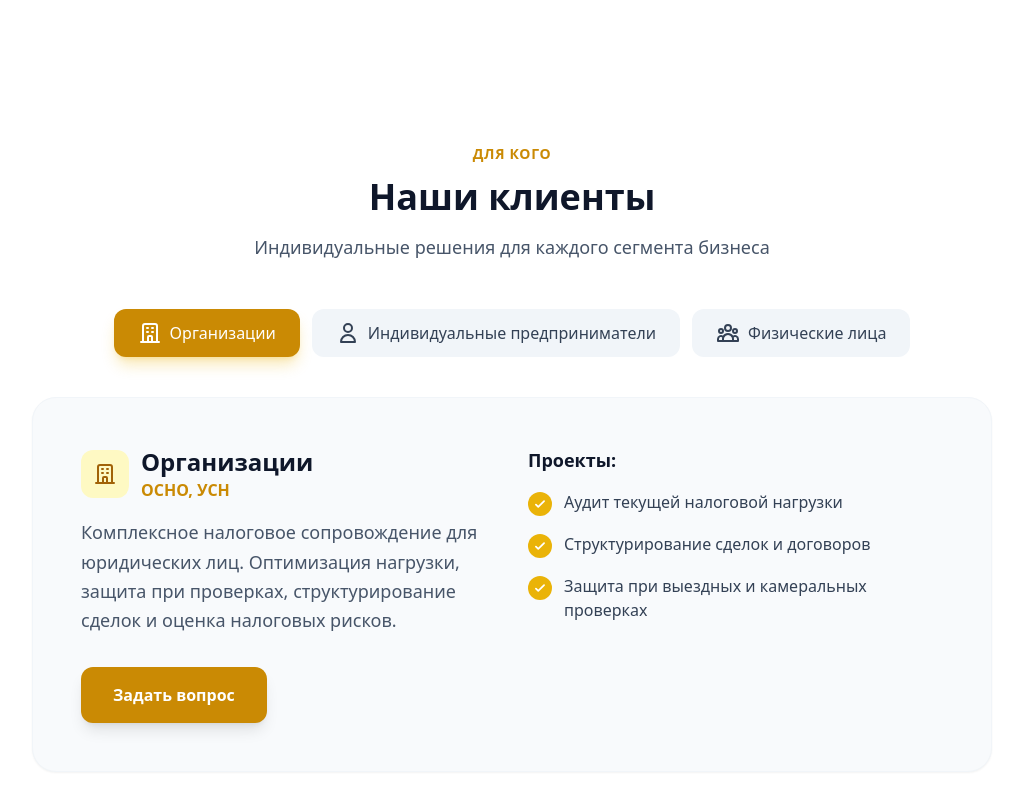
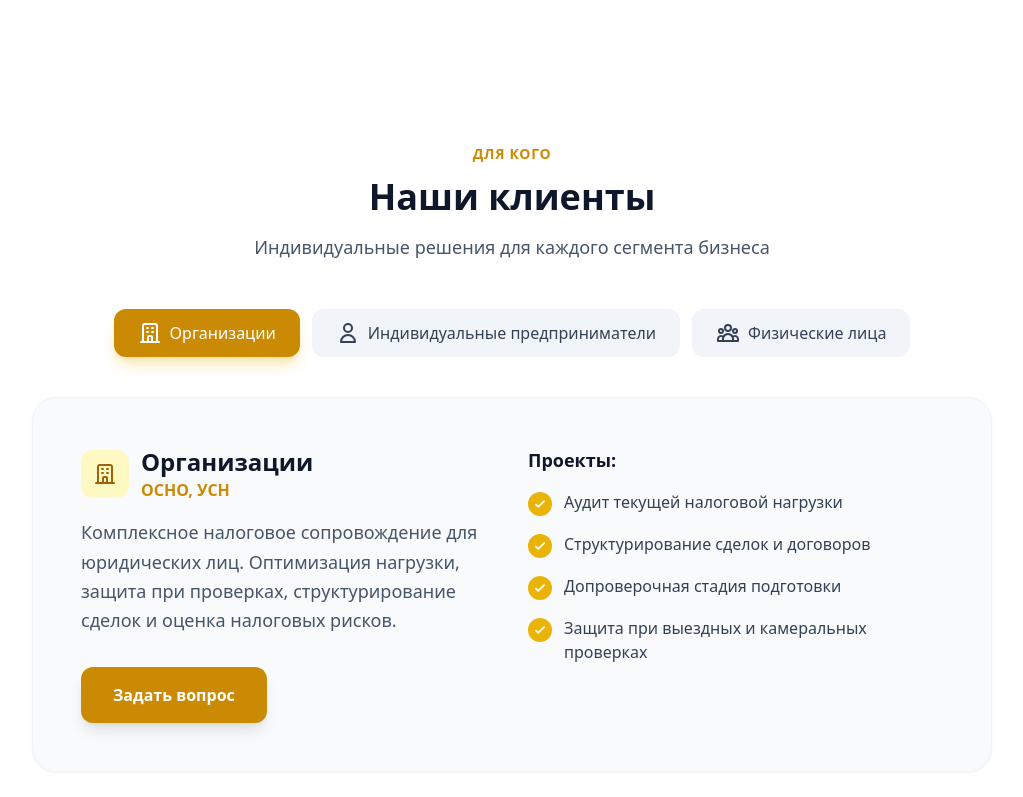
Before and after one commit to kfy6pyf79t-max/terratax, a Next.js app: page / in a window 1280 px wide. Shown: the part 3644-4441 px from the top of the page, without its empty margins (128-1151 px from the left). Built offline with nearby package versions, Linux system fonts and the light colour scheme.

Commit message:
Настроил переход кнопки Подробнее на блок Целевая аудитория

```diff
--- a/app/components/Founder.tsx
+++ b/app/components/Founder.tsx
@@ -53,7 +53,7 @@ export default function Founder() {
                 <li className="flex items-start gap-3">
                   <span className="mt-2 w-2 h-2 bg-yellow-500 rounded-full flex-shrink-0"></span>
                   <span className="text-slate-700 leading-relaxed">
-                    <strong className="text-slate-900">Более 10 лет работы в ФНС:</strong> личное проведение нестандартных и нишевых налоговых проверок, незаурядные практическе знания и навыки в сфере налогового контроля
+                    <strong className="text-slate-900">Более 10 лет работы в ФНС:</strong> незаурядные практическе знания и навыки в сфере налогового контроля в результате проведения нестандартных и нишевых налоговых проверок
                   </span>
                 </li>
               </ul>
--- a/app/components/Hero.tsx
+++ b/app/components/Hero.tsx
@@ -41,7 +41,7 @@ export default function Hero() {
             <a href="#contact" className="px-8 py-4 bg-yellow-600 hover:bg-yellow-500 text-white font-semibold rounded-xl shadow-lg hover:shadow-yellow-500/30 transition-all duration-300 transform hover:-translate-y-1">
               Обратиться
             </a>
-            <a href="#services" className="px-8 py-4 border-2 border-white/30 hover:border-white/60 text-white font-semibold rounded-xl hover:bg-white/10 transition-all duration-300">
+            <a href="#targetaudience" className="px-8 py-4 border-2 border-white/30 hover:border-white/60 text-white font-semibold rounded-xl hover:bg-white/10 transition-all duration-300">
               Подробности
             </a>
           </div>
--- a/app/components/TargetAudience.tsx
+++ b/app/components/TargetAudience.tsx
@@ -8,7 +8,7 @@ const audienceSegments = [
     title: 'Организации',
     subtitle: 'ОСНО, УСН',
     description: 'Комплексное налоговое сопровождение для юридических лиц. Оптимизация нагрузки, защита при проверках, структурирование сделок и оценка налоговых рисков.',
-    features: ['Аудит текущей налоговой нагрузки', 'Структурирование сделок и договоров', 'Защита при выездных и камеральных проверках'],
+    features: ['Аудит текущей налоговой нагрузки', 'Структурирование сделок и договоров', 'Допроверочная стадия подготовки', 'Защита при выездных и камеральных проверках'],
     icon: (
       <svg className="w-6 h-6" fill="none" stroke="currentColor" viewBox="0 0 24 24">
         <path strokeLinecap="round" strokeLinejoin="round" strokeWidth="2" d="M19 21V5a2 2 0 00-2-2H7a2 2 0 00-2 2v16m14 0h2m-2 0h-5m-9 0H3m2 0h5M9 7h1m-1 4h1m4-4h1m-1 4h1m-5 10v-5a1 1 0 011-1h2a1 1 0 011 1v5m-4 0h4" />
@@ -46,7 +46,7 @@ export default function TargetAudience() {
   const current = audienceSegments.find(s => s.id === activeSegment) || audienceSegments[0];
 
   return (
-    <section id="clients" className="py-20 lg:py-32 bg-white">
+    <section id="targetaudience" className="py-20 lg:py-32 bg-white">
       <div className="max-w-5xl mx-auto px-4 sm:px-6 lg:px-8">
         {/* Заголовок секции */}
         <div className="text-center mb-12">
```
Also changed, not shown: 1 other file (tests, documents, lock files or other folders).
